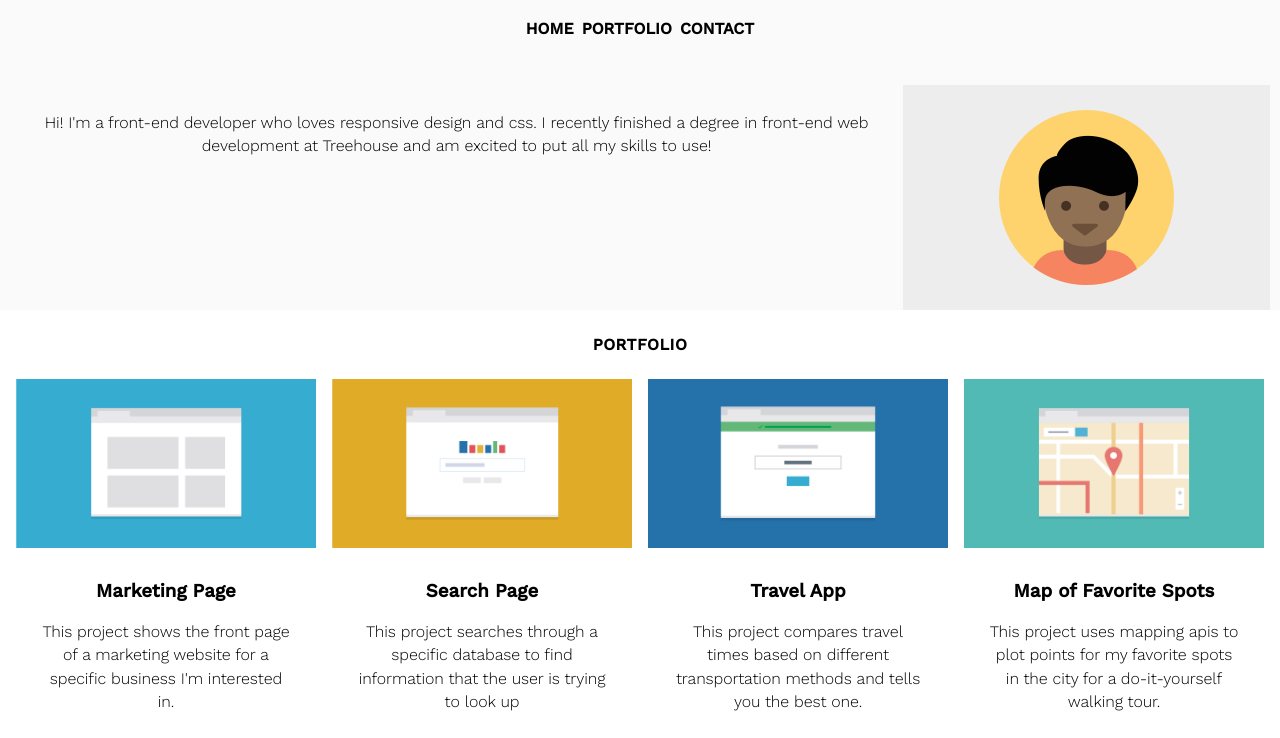
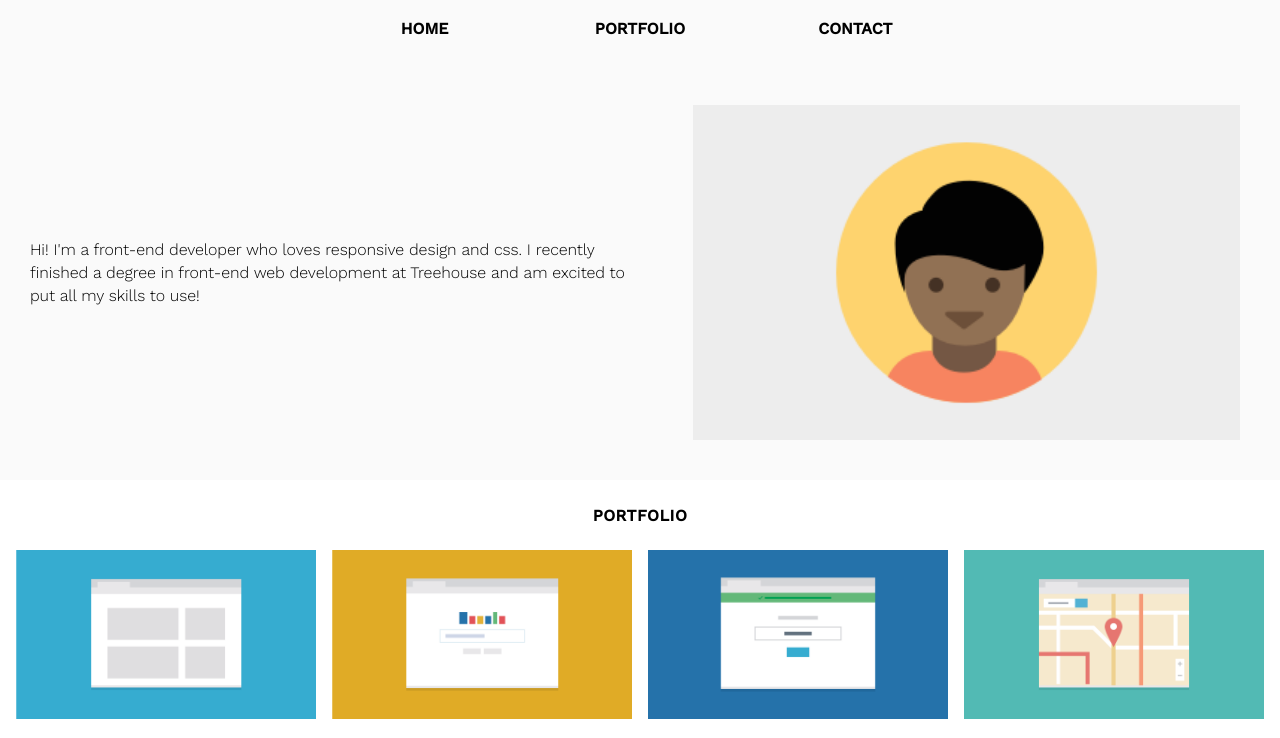
Before and after one commit to Supernatastic/techdegree-project-2, a plain HTML site: page index.html in a window 1280 px wide. Shown: the part 62-800 px from the top of the page. Drawn offline with nearby package versions, Linux system fonts and the light colour scheme.

Commit message:
finished min-width 768

```diff
--- a/css/style.css
+++ b/css/style.css
@@ -112,7 +112,8 @@ header,
 header ul,
 body,
 footer,
-.contact {
+.contact,
+.header-text-img {
     display: flex;
     flex-direction: column;
     justify-content: center;
@@ -150,12 +151,16 @@ footer h2 {
     color: black;
 }
 
+/* .header-text-img {
+    display: flex;
+    flex-direction: column;
+} */
 
 
 /* -------------- Media Queries -------------- */
 
 @media (min-width: 768px) {
-    .main-nav ul, header {
+    .main-nav ul, header, .header-text-img {
         flex-direction: row;
         flex-wrap: wrap;
     }
@@ -203,17 +208,31 @@ footer h2 {
     }
     .header-text-img {
         display: flex;
-        padding: 0 10px;
+        padding: 0 20px 20px 10px;
         flex-wrap: wrap;
     }
     header img {
-        padding: 0;
+        padding: 20px;
         order: 1;
+        width: 47%;
     }
     header p {
         flex: 2;
+        margin: 10px;
+        text-align: left;
+    }
+    header ul li {
+        width: 18%;
     }
 
 
+}
 
+@media (mid-width: 1024px) {
+
+
+    /* .block p {
+        align-self: flex-start;
+    }
+     */
 }
```
